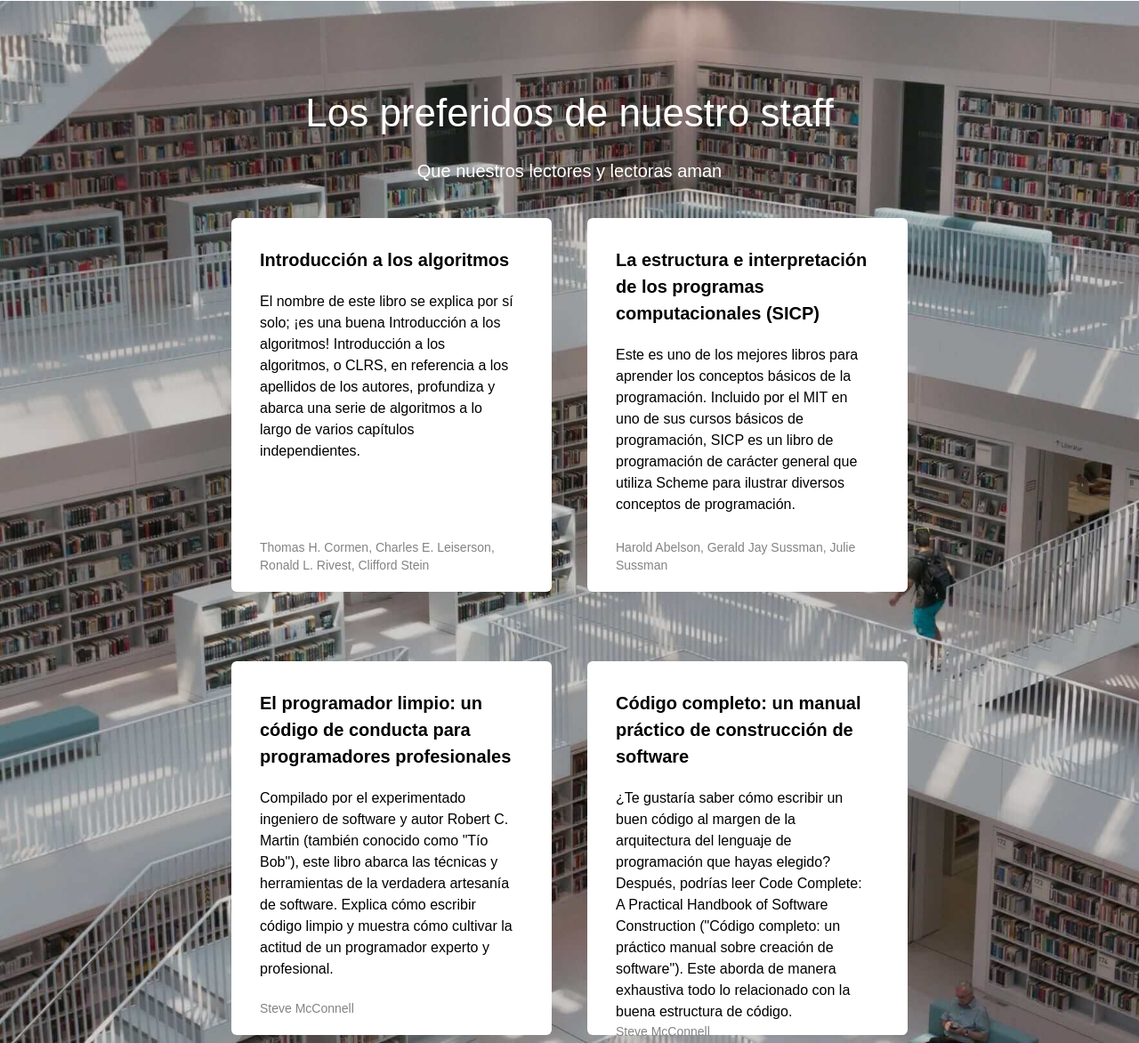
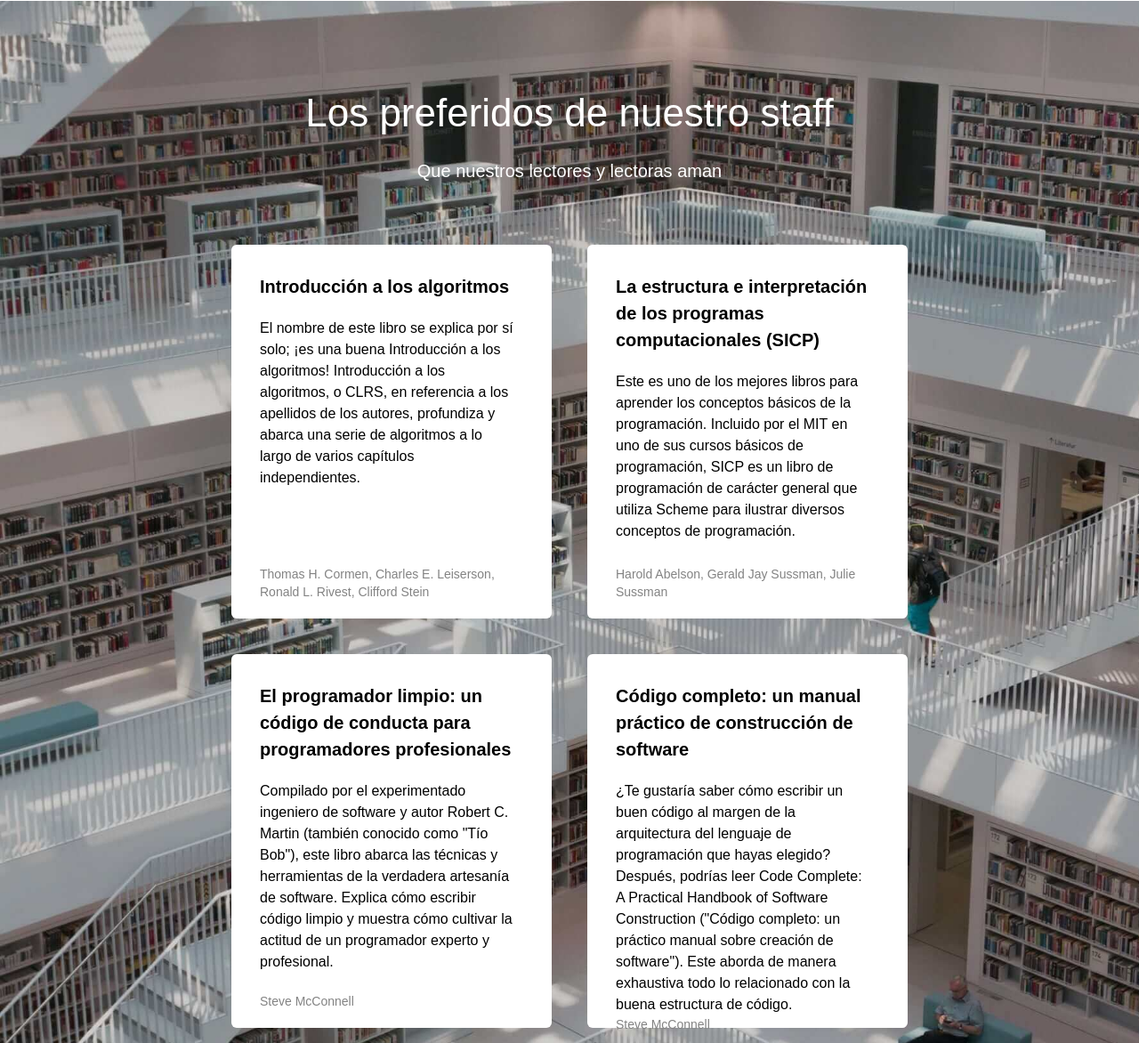
Before and after one commit to trabucoaluca/web_project_library_es, a plain HTML site: page index.html in a window 1280 px wide. Shown: the part 799-1971 px from the top of the page at 89% size. Drawn offline with Linux system fonts and the light colour scheme.

Commit message:
Nueva actualización de mi proyecto

```diff
--- a/styles/style.css
+++ b/styles/style.css
@@ -123,6 +123,7 @@
   gap: 40px;
   flex-wrap: wrap;
   justify-content: center;
+  margin-top: 68px;
 }
 
 .card {
@@ -132,7 +133,6 @@
   box-sizing: border-box;
   width: 360px;
   height: 420px;
-  margin-top: 38px;
 }
 
 .card__content {
```
